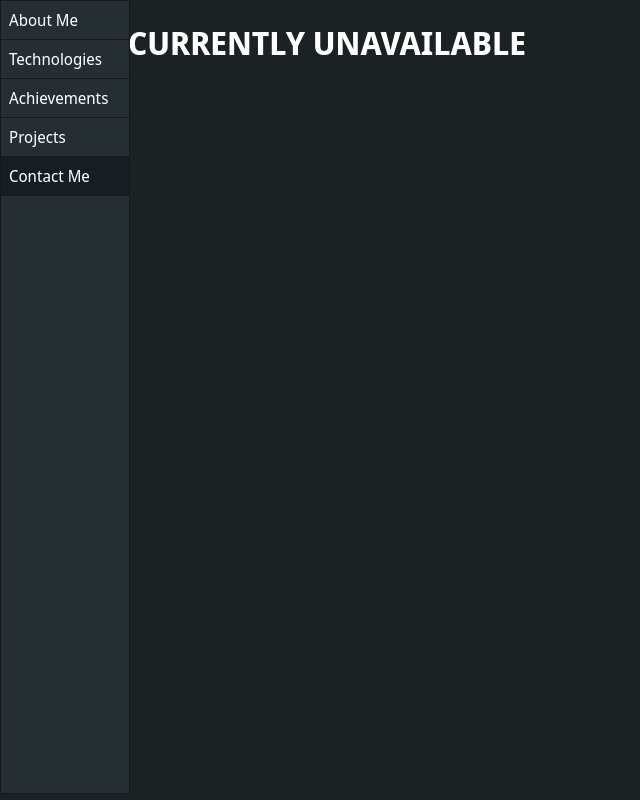
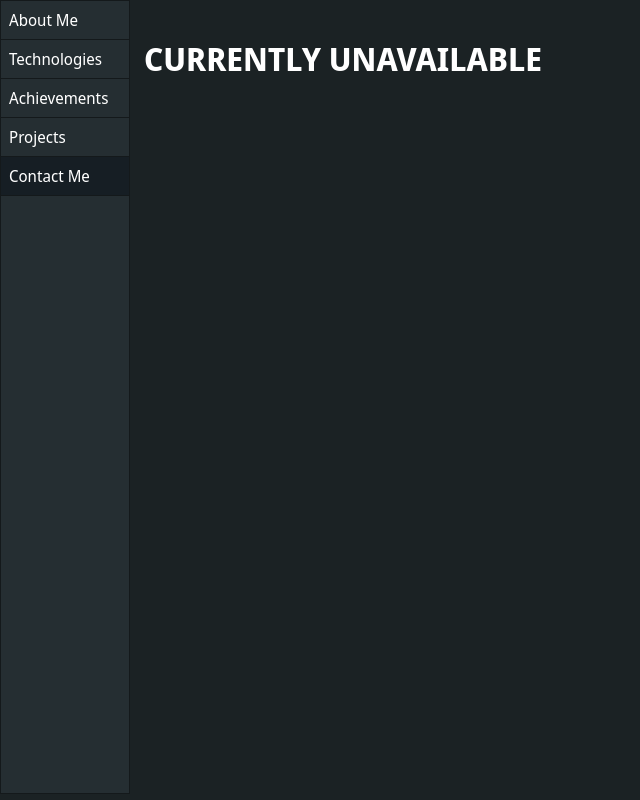
Before and after one commit to LandChit/LandChit.github.io, a plain HTML site: page pages/aboutme.html in a window 1280 px wide. Both pictures are taken after a click on the element "Contact Me". Shown: the whole page, without its empty margins (0-640 px from the left). Drawn offline with Linux system fonts and the light colour scheme.

Commit message:
commit on main

```diff
--- a/pages/css/style.css
+++ b/pages/css/style.css
@@ -107,3 +107,7 @@ nav >*:hover{
 #projects{
     padding: 1em;
 }
+
+#contactme{
+    padding: 1em;
+}
```
